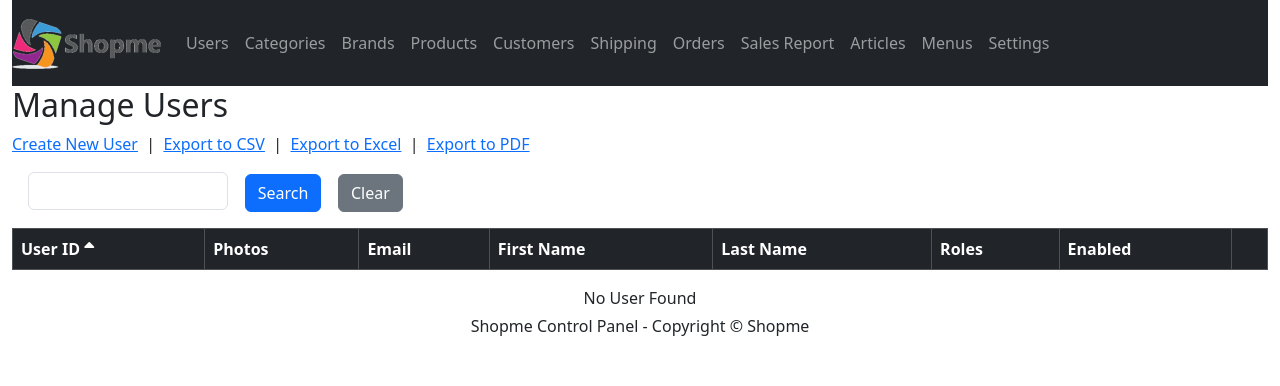
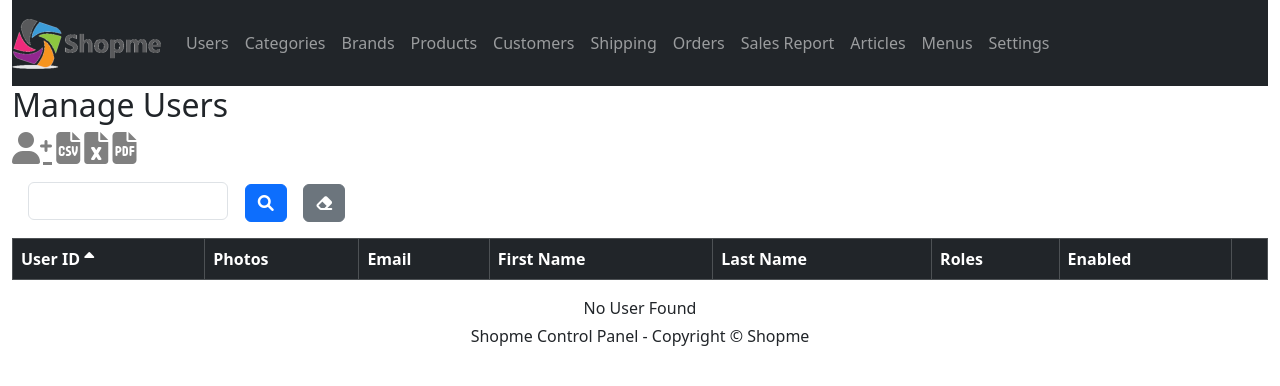
Before and after one commit to haozhe0302/ShopmeMall, a Spring Boot app: page /users in a window 1280 px wide. Shown: the top 386 px of the page. Run offline with Spring Boot 4, Linux system fonts and the light colour scheme; lists and menus that the app fills with data are empty; some of the project's set-up classes (security, data sources, template engines, error pages and the like) are left out, and stand-ins take their place; some libraries are stand-ins or nearby versions.

Commit message:
Mobile Compatibility for User Listing Page
Make user listing page responsive to mobile devices with small/medium size screen.

```diff
--- a/ShopmeCommon/src/main/java/com/shopme/common/entity/User.java
+++ b/ShopmeCommon/src/main/java/com/shopme/common/entity/User.java
@@ -135,4 +135,9 @@ public class User {
             return "/images/default-user.png";
         return "/user-photos/" + this.id + "/" + this.photos;
     }
+
+    @Transient
+    public String getFullName() {
+        return firstName + " " + lastName;
+    }
 }
--- a/ShopmeWebParent/ShopmeBackEnd/src/main/java/com/shopme/admin/user/UserController.java
+++ b/ShopmeWebParent/ShopmeBackEnd/src/main/java/com/shopme/admin/user/UserController.java
@@ -65,8 +65,8 @@ public class UserController {
 
         model.addAttribute("currentPage", pageNum);
         model.addAttribute("totalPages", page.getTotalPages());
-        model.addAttribute("startPage", Math.max(1, pageNum - 2));
-        model.addAttribute("endPage", Math.min(page.getTotalPages(), pageNum + 2));
+        model.addAttribute("startPage", Math.max(1, pageNum - 3));
+        model.addAttribute("endPage", Math.min(page.getTotalPages(), pageNum + 3));
         model.addAttribute("startCount", startCount);
         model.addAttribute("endCount", endCount);
         model.addAttribute("totalItems", page.getTotalElements());
--- a/ShopmeWebParent/ShopmeBackEnd/src/main/resources/static/style.css
+++ b/ShopmeWebParent/ShopmeBackEnd/src/main/resources/static/style.css
@@ -2,3 +2,22 @@
 *.icon-silver {color: silver}
 *.icon-green {color: green}
 *.icon-grey {color: grey}
+
+@media screen and (max-width: 768px) {
+    /* Small Screen */
+    div.full-details {display: none}
+    div.less-details {display: block}
+}
+
+@media screen and (min-width: 768px) and (max-width: 1024px){
+    /* Medium Screen */
+    div.full-details {display: block}
+    div.less-details {display: none}
+    .hideable-column{display: none}
+}
+
+@media screen and (min-width: 1024px) {
+    /* Large Screen */
+    div.less-details {display: none}
+    .hideable-column{display: table-cell}
+}
--- a/ShopmeWebParent/ShopmeBackEnd/src/main/resources/templates/fragments.html
+++ b/ShopmeWebParent/ShopmeBackEnd/src/main/resources/templates/fragments.html
@@ -4,7 +4,7 @@
     <meta charset="UTF-8">
 </head>
 <body>
-    <th th:fragment="column_link(fieldName, columnLabel)">
+    <th th:fragment="column_link(fieldName, columnLabel, removeTag)" th:remove="${removeTag}">
         <a class="text-white" style="text-decoration: none;" th:href="@{'/users/page/' + ${currentPage} + '?sortField=' + ${fieldName} + '&sortDir=' + ${sortField != fieldName ? sortDir : reverseSortDir} + ${keyword != null ? '&keyword=' + keyword : ''}}">[[${columnLabel}]]</a>
         <span th:if="${sortField == fieldName}" th:class="${sortDir == 'asc' ? 'fas fa-sort-up' : 'fas fa-sort-down'}"></span>
     </th>
--- a/ShopmeWebParent/ShopmeBackEnd/src/main/resources/templates/users.html
+++ b/ShopmeWebParent/ShopmeBackEnd/src/main/resources/templates/users.html
@@ -43,13 +43,10 @@
 
     <div>
         <h2>Manage Users</h2>
-        <a th:href="@{/users/new}">Create New User</a>
-        &nbsp;|&nbsp;
-        <a th:href="@{/users/export/csv}">Export to CSV</a>
-        &nbsp;|&nbsp;
-        <a th:href="@{/users/export/excel}">Export to Excel</a>
-        &nbsp;|&nbsp;
-        <a th:href="@{/users/export/pdf}">Export to PDF</a>
+        <a th:href="@{/users/new}" class="fa-solid fa-user-plus fa-2x icon-grey mr-2" title="Create New User"></a>
+        <a th:href="@{/users/export/csv}" class="fa-solid fa-file-csv fa-2x icon-grey mr-2" title="Export to CSV"></a>
+        <a th:href="@{/users/export/excel}" class="fa-solid fa-file-excel fa-2x icon-grey mr-2" title="Export to Excel"></a>
+        <a th:href="@{/users/export/pdf}" class="fa-solid fa-file-pdf fa-2x icon-grey mr-2" title="Export to PDF"></a>
     </div>
 
     <div th:if="${message != null}" class="alert alert-success text-center">
@@ -65,35 +62,39 @@
                 <input type="search" name="keyword" th:value="${keyword}" class="form-control" style="width: 200px;" required />
             </label>
             &nbsp;&nbsp;
-            <input type="submit" value="Search" class="btn btn-primary" />
+            <button type="submit" class="btn btn-primary" title="Search"><i class="fas fa-search"></i></button>
             &nbsp;&nbsp;
-            <input type="button" value="Clear" class="btn btn-secondary" onclick="clearFilter()"/>
+            <button type="button" class="btn btn-secondary" onclick="clearFilter()" title="Clear Filter"><i class="fas fa-eraser"></i></button>
         </form>
     </div>
 
-    <div>
+    <div class="full-details">
         <table class="table table-bordered table-striped table-hover table-responsive-xl">
             <thead class="table-dark"> <!--In the lastest version of bootstrap use table-dark instead of thead-dark -->
                 <tr>
-                    <th th:replace="fragments :: column_link('id', 'User ID')" >
+                    <th class="hideable-column">
+                        <th th:replace="fragments :: column_link('id', 'User ID', 'tag')" >
+                    </th>
                     <th>Photos</th>
-                    <th th:replace="fragments :: column_link('email', 'Email')" >
-                    <th th:replace="fragments :: column_link('firstName', 'First Name')" >
-                    <th th:replace="fragments :: column_link('lastName', 'Last Name')" >
+                    <th class="hideable-column">
+                        <th th:replace="fragments :: column_link('email', 'Email', 'tag')" >
+                    </th>
+                    <th th:replace="fragments :: column_link('firstName', 'First Name', 'none')" >
+                    <th th:replace="fragments :: column_link('lastName', 'Last Name', 'none')" >
                     <th>Roles</th>
-                    <th th:replace="fragments :: column_link('enabled', 'Enabled')" >
+                    <th th:replace="fragments :: column_link('enabled', 'Enabled', 'none')" >
 
                     <th></th>
                 </tr>
             </thead>
             <tbody>
                 <tr th:each="user : ${listUsers}">
-                    <td>[[${user.id}]]</td>
+                    <td class="hideable-column">[[${user.id}]]</td>
                     <td>
                         <span th:if="${user.photos == null}" class="fas fa-portrait fa-3x icon-silver"></span>
                         <img th:if="${user.photos != null}" th:src="@{${user.photosImagePath}}" style="height: 150px" />
                     </td>
-                    <td>[[${user.email}]]</td>
+                    <td class="hideable-column">[[${user.email}]]</td>
                     <td>[[${user.firstName}]]</td>
                     <td>[[${user.lastName}]]</td>
                     <td>[[${user.roles}]]</td>
@@ -102,6 +103,7 @@
                         <a th:if="${user.enabled == true}" class="fas fa-check-circle fa-2x icon-green" th:href="@{'/users/' + ${user.id} + '/enabled/false/?sortField=' + ${sortField} + '&sortDir=' + ${sortDir} + '&redirPage=' + ${currentPage}}" title = "Disable User"></a>
                         <a th:if="${user.enabled == false}" class="fas fa-solid fa-circle-xmark fa-2x icon-grey" th:href="@{'/users/' + ${user.id} + '/enabled/true/?sortField=' + ${sortField} + '&sortDir=' + ${sortDir} + '&redirPage=' + ${currentPage}}" title = "Enable User"></a>
                     </td>
+
                     <td>
                         <a class="fas fa-edit fa-2x icon-green" th:href="@{'/users/edit/' + ${user.id}}" title="Edit User"></a>
                         &nbsp;
@@ -110,6 +112,27 @@
                 </tr>
             </tbody>
         </table>
+    </div>
+
+    <!-- Showing table for small screen -->
+    <div class="less-details">
+        <div th:each="user : ${listUsers}" class="row m-1">
+            <div class="col-4">
+                <span th:if="${user.photos == null}" class="fas fa-portrait fa-3x icon-silver"></span>
+                <img th:if="${user.photos != null}" th:src="@{${user.photosImagePath}}" style="width: 100px" />
+            </div>
+            <div class="col-8">
+                <div>[[${user.fullName}]]</div>
+                <div>[[${user.roles}]]</div>
+
+                <div class="mt-1">
+                    <a th:if="${user.enabled == true}" class="fas fa-check-circle fa-2x icon-green" th:href="@{'/users/' + ${user.id} + '/enabled/false/?sortField=' + ${sortField} + '&sortDir=' + ${sortDir} + '&redirPage=' + ${currentPage}}" title = "Disable User"></a>
+                    <a th:if="${user.enabled == false}" class="fas fa-solid fa-circle-xmark fa-2x icon-grey" th:href="@{'/users/' + ${user.id} + '/enabled/true/?sortField=' + ${sortField} + '&sortDir=' + ${sortDir} + '&redirPage=' + ${currentPage}}" title = "Enable User"></a>&nbsp;
+                    <a class="fas fa-edit fa-2x icon-green" th:href="@{'/users/edit/' + ${user.id}}" title="Edit User"></a>&nbsp;<a class="fas fa-trash fa-2x icon-grey link-delete" th:href="@{'/users/delete/' + ${user.id}}" th:userEmail="${user.email}" title = "Delete User"></a>
+                </div>
+            </div>
+            <div>&nbsp;</div>
+        </div>
     </div>
 
     <!-- Pagination -->
@@ -123,7 +146,7 @@
 
     <div th:if="${totalPages > 1}">
         <nav>
-            <ul class="pagination flex-wrap justify-content-center">
+            <ul class="pagination justify-content-center flex-wrap">
                 <li th:class="${currentPage > 1 ? 'page-item' : 'page-item disabled'}"><a class="page-link" th:href="@{'/users/page/1?sortField=' + ${sortField} + '&sortDir=' + ${sortDir} + ${keyword != null ? '&keyword=' + keyword : ''}}">&laquo;</a></li>
                 <li th:class="${currentPage > 1 ? 'page-item' : 'page-item disabled'}"><a class="page-link" th:href="@{'/users/page/' + ${currentPage - 1} + '?sortField=' + ${sortField} + '&sortDir=' + ${sortDir} + ${keyword != null ? '&keyword=' + keyword : ''}}">&lt;</a></li>
 
@@ -134,7 +157,7 @@
                 </li>
                 -->
 
-                <!-- List only 5 pages (± 2 pages) -->
+                <!-- List only max 7 pages (± 3 pages) -->
                 <li th:class="${currentPage != i ? 'page-item' : 'page-item active'}" th:each="i : ${#numbers.sequence(startPage, endPage)}">
                     <a class="page-link" th:href="@{'/users/page/' + ${i} + '?sortField=' + ${sortField} + '&sortDir=' + ${sortDir} + ${keyword != null ? '&keyword=' + keyword : ''}}">[[${i}]]</a>
                 </li>
```
